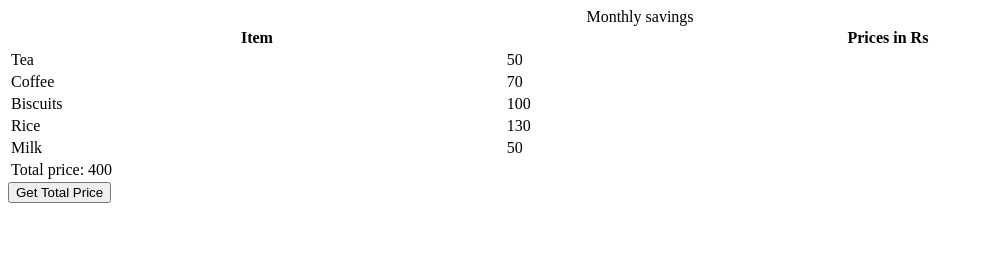
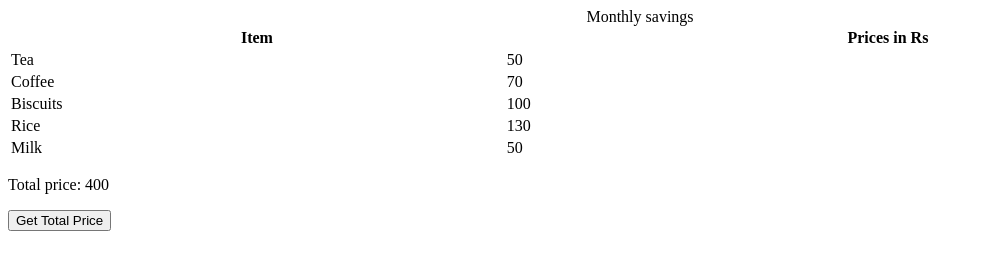
Before and after one commit to acciojob/grofers-checkout-vaibha987, a website: page main.html in a window 1280 px wide. Both pictures are taken after a click on the button "Get Total Price". Shown: the whole page, without its empty margins (0-983 px from the left). Drawn offline with Linux system fonts and the light colour scheme.

Commit message:
created a submission

```diff
--- a/main.html
+++ b/main.html
@@ -36,8 +36,8 @@
       <td class="item">Milk</td>
       <td class="price">50</td>
     </tr>
-  </table
-<div id="ans"></div>
+	</table>
+<p id="ans"></p>
     <script type="text/javascript" src="./script.js">
 </script>
 
--- a/script.js
+++ b/script.js
@@ -9,13 +9,8 @@ const getSum = () => {
 	for(let i=0;i<sum1.length;i++){
 		sum=sum+Number(sum1[i].innerText)
 	}
-	 let newRow = document.createElement('tr');
-     let newCell = document.createElement('td');
-	  newCell.colSpan = "2";
-	  newCell.textContent = `Total price: ${sum}`;
-      newRow.appendChild(newCell);
-      let table = document.querySelector("table");
-      table.appendChild(newRow);
+	 let ans=document.getElementById("ans")
+	 ans.textContent=`Total price: ${sum}`;
 };
 
 getSumBtn.addEventListener("click", getSum);
```
